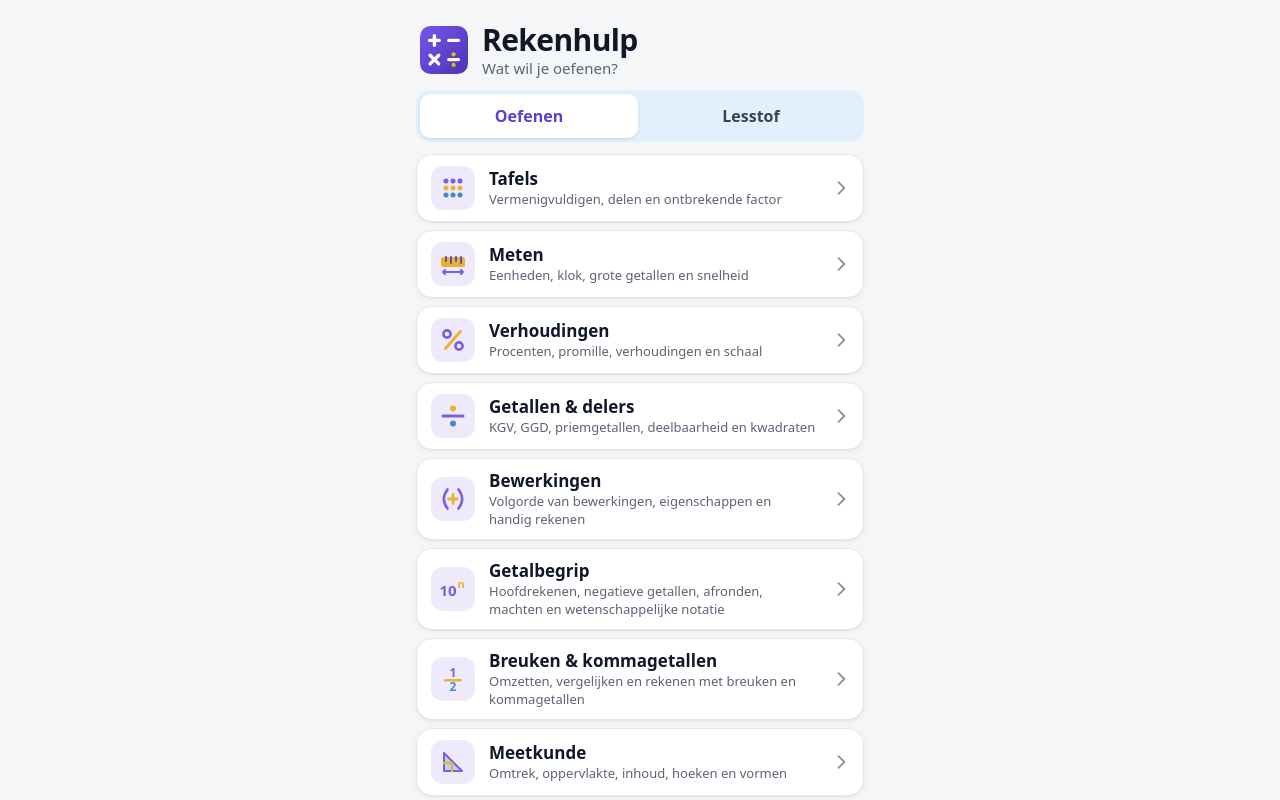
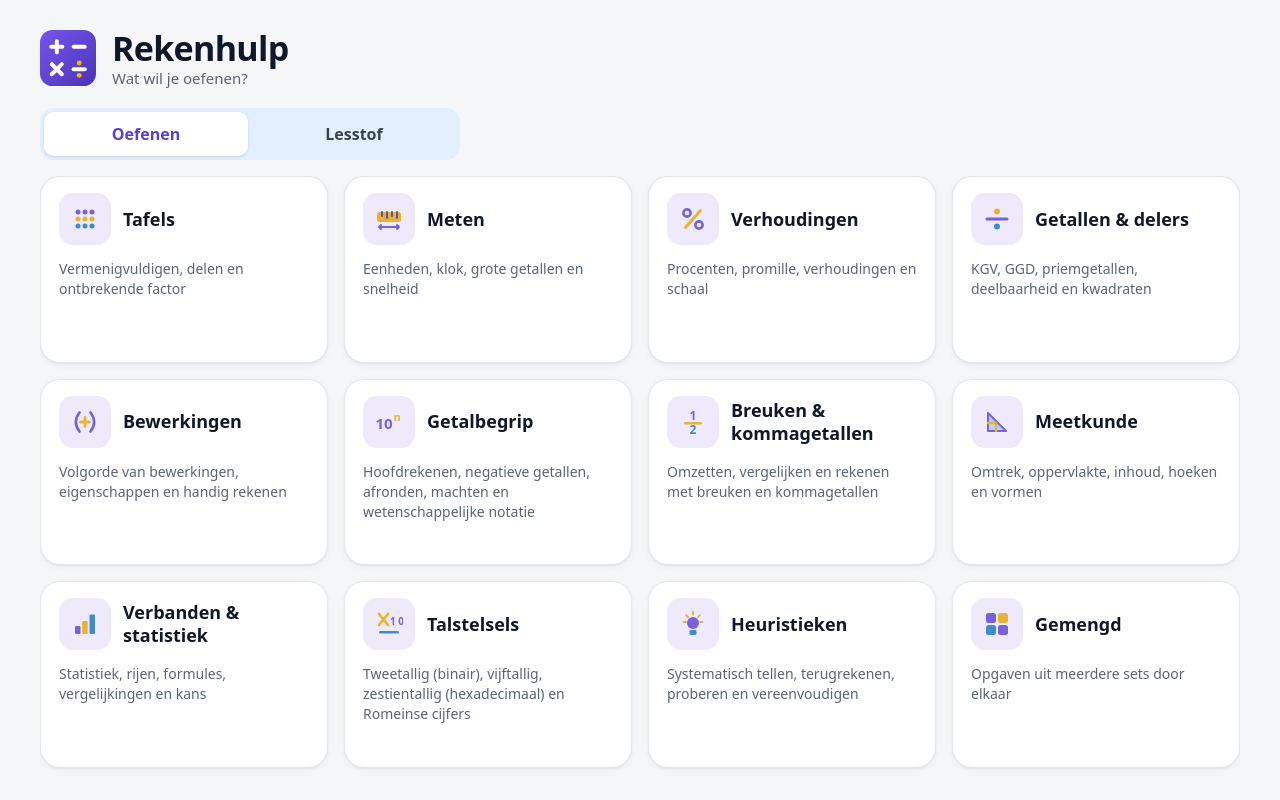
Before and after one commit to Jannyboy313/rekenhulp, a Svelte app: page / in a window 1280 px wide. Built offline with nearby package versions, Linux system fonts and the light colour scheme; a web font is replaced by a local one.

Commit message:
Added tiles on the overview and columns on the lesson topics for tablets

```diff
--- a/src/app.css
+++ b/src/app.css
@@ -272,6 +272,24 @@ button:focus-visible {
   gap: 8px;
 }
 
+/* Tablet (v4 spec §8): tiles that fill the height, 4 × 3 in landscape and 3 × 4 in portrait.
+   When the screen is too low for that, the tiles keep 120 px and the grid scrolls. */
+:root[data-layout^='tablet'] .set-list {
+  display: grid;
+  grid-template-columns: repeat(3, minmax(0, 1fr));
+  grid-auto-rows: minmax(120px, 1fr);
+  gap: 16px;
+  padding: 0 0 calc(32px + env(safe-area-inset-bottom));
+}
+
+:root[data-layout^='tablet-landscape'] .set-list {
+  grid-template-columns: repeat(4, minmax(0, 1fr));
+}
+
+:root[data-layout^='tablet'] .set-list > li {
+  display: flex;
+}
+
 @media (prefers-reduced-motion: reduce) {
   *,
   *::before,
--- a/src/components/LessonTopicList.svelte
+++ b/src/components/LessonTopicList.svelte
@@ -132,4 +132,45 @@
     display: flex;
     color: var(--placeholder);
   }
+
+  /* Tablet (v4 spec §8): the whole width, a larger header and the rows in columns. */
+  :global([data-layout^='tablet']) .topics {
+    --column: none;
+    padding-inline: 40px;
+  }
+
+  :global([data-layout^='tablet']) header {
+    padding: 20px 0 12px;
+    margin-left: -12px;
+  }
+
+  :global([data-layout^='tablet']) .tile {
+    width: 48px;
+    height: 48px;
+    border-radius: 14px;
+    margin: 0 14px 0 4px;
+  }
+
+  :global([data-layout^='tablet']) h1 {
+    font-size: 34px;
+    line-height: 40px;
+    font-weight: 800;
+    letter-spacing: -0.02em;
+  }
+
+  :global([data-layout^='tablet']) ul {
+    display: grid;
+    grid-template-columns: repeat(2, minmax(0, 1fr));
+    align-content: start;
+    gap: 12px;
+    padding: 8px 0 calc(32px + env(safe-area-inset-bottom));
+  }
+
+  :global([data-layout^='tablet-landscape']) ul {
+    grid-template-columns: repeat(3, minmax(0, 1fr));
+  }
+
+  :global([data-layout^='tablet']) li {
+    display: flex;
+  }
 </style>
--- a/src/components/SetOverview.svelte
+++ b/src/components/SetOverview.svelte
@@ -128,4 +128,32 @@
     display: flex;
     flex-direction: column;
   }
+
+  /* Tablet (v4 spec §8): the whole width, a larger header, narrow tabs and the sets as tiles
+     (the grid is `.set-list` in app.css, the tile is SetRow). */
+  :global([data-layout^='tablet']) .overview {
+    --column: none;
+    padding-inline: 40px;
+  }
+
+  :global([data-layout^='tablet']) header {
+    gap: 16px;
+    padding: 28px 0 20px;
+  }
+
+  :global([data-layout^='tablet']) header :global(svg) {
+    width: 56px;
+    height: 56px;
+  }
+
+  :global([data-layout^='tablet']) h1 {
+    font-size: 34px;
+    line-height: 40px;
+  }
+
+  :global([data-layout^='tablet']) .tabs {
+    width: 420px;
+    max-width: 100%;
+    margin: 0 0 16px;
+  }
 </style>
--- a/src/components/SetRow.svelte
+++ b/src/components/SetRow.svelte
@@ -70,4 +70,43 @@
     display: flex;
     color: var(--placeholder);
   }
+
+  /* Tablet (v4 spec §8): a tile. The glyph and the name on one line, the description under
+     them, no chevron. */
+  :global([data-layout^='tablet']) .row {
+    display: grid;
+    grid-template-columns: 52px minmax(0, 1fr);
+    grid-template-rows: auto 1fr;
+    align-items: center;
+    gap: 14px 12px;
+    padding: 16px 18px;
+    border-radius: 20px;
+  }
+
+  :global([data-layout^='tablet']) .tile {
+    width: 52px;
+    height: 52px;
+    border-radius: 14px;
+  }
+
+  :global([data-layout^='tablet']) .text {
+    display: contents;
+  }
+
+  :global([data-layout^='tablet']) .name {
+    font-size: 18px;
+    line-height: 23px;
+    font-weight: 700;
+  }
+
+  :global([data-layout^='tablet']) .description {
+    grid-column: 1 / -1;
+    align-self: start;
+    font-size: 14px;
+    line-height: 20px;
+  }
+
+  :global([data-layout^='tablet']) .chevron {
+    display: none;
+  }
 </style>
```
